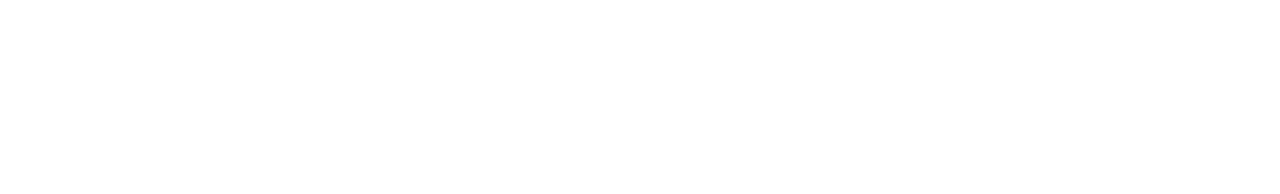
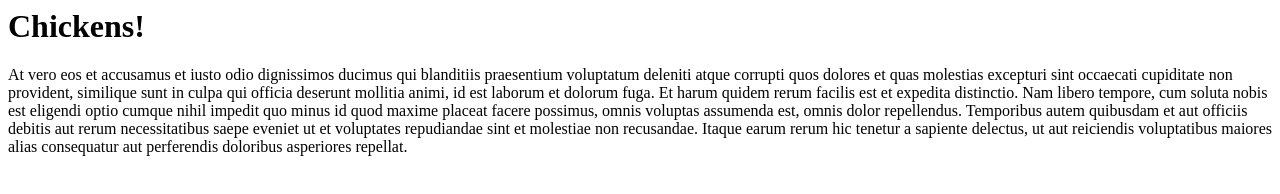
Before and after one commit to Morgan-Sell/chickens, a plain HTML site: page index.html in a window 1280 px wide. Drawn offline with Linux system fonts and the light colour scheme.

Commit message:
add basicl html

```diff
--- a/index.html
+++ b/index.html
@@ -3,11 +3,12 @@
 <head>
 	<meta charset="UTF-8">
 	<meta name="viewport" content="width=device-width, initial-scale=1.0">
-	<title>Document</title>
+	<title>Chickens</title>
 </head>
 
 <body>
-
+	<h1>Chickens!</h1>
+	<p>At vero eos et accusamus et iusto odio dignissimos ducimus qui blanditiis praesentium voluptatum deleniti atque corrupti quos dolores et quas molestias excepturi sint occaecati cupiditate non provident, similique sunt in culpa qui officia deserunt mollitia animi, id est laborum et dolorum fuga. Et harum quidem rerum facilis est et expedita distinctio. Nam libero tempore, cum soluta nobis est eligendi optio cumque nihil impedit quo minus id quod maxime placeat facere possimus, omnis voluptas assumenda est, omnis dolor repellendus. Temporibus autem quibusdam et aut officiis debitis aut rerum necessitatibus saepe eveniet ut et voluptates repudiandae sint et molestiae non recusandae. Itaque earum rerum hic tenetur a sapiente delectus, ut aut reiciendis voluptatibus maiores alias consequatur aut perferendis doloribus asperiores repellat.</p>
 </body>
 
 </html>
```
